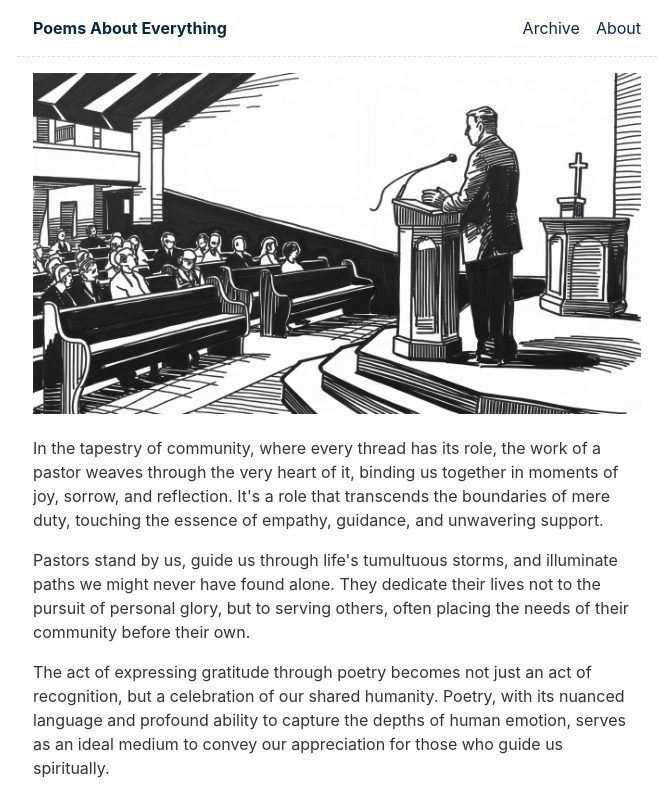
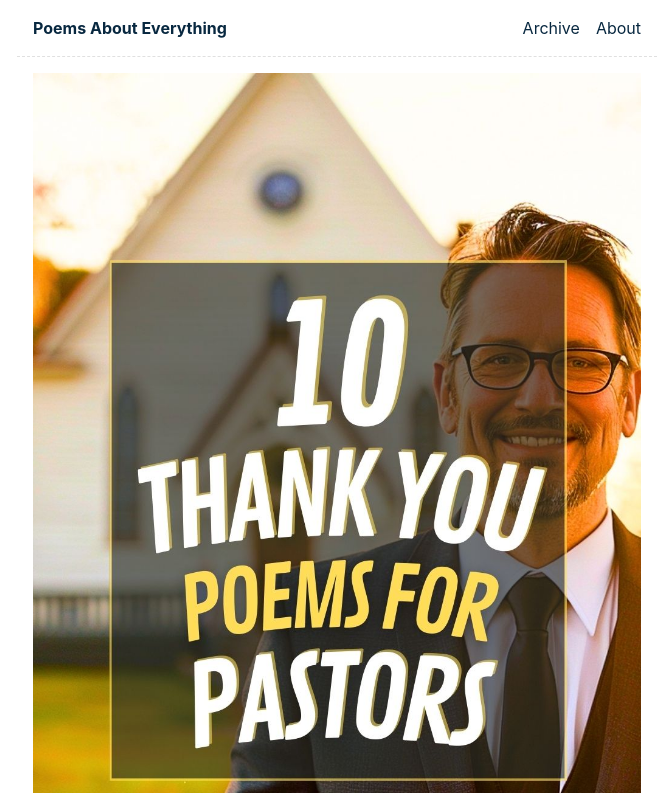
Before and after one commit to mcironlung/Poems-Blog-11ty, an Eleventy site: page content/blog/thank-you-poems-for-pastors.md in a window 1280 px wide. Shown: the top 793 px of the page, without its empty margins (303-975 px from the left). Built offline with nearby package versions, Linux system fonts and the light colour scheme; Eleventy itself is replaced by a stand-in of ours; files that its build step writes are made by us from their sources; files whose address does not match are found by name; what @zachleat/heading-anchors, zod-validation-error would draw is missing.

Commit message:
images added

```diff
--- a/content/blog/thank-you-poems-for-pastors.md
+++ b/content/blog/thank-you-poems-for-pastors.md
@@ -8,7 +8,7 @@ draft: false
 description: Are you looking to add a little spark to your texts? These 50 flirty text messages are sure to make a hit with your loved one.
 tags: ["poems"]
 ---
-![thank you poems for pastors](../images/thank-you-pastor-poems.jpeg)
+![thank you poems for pastors](../images/thank-you-poems-for-pastors.jpg)
 
 In the tapestry of community, where every thread has its role, the work of a pastor weaves through the very heart of it, binding us together in moments of joy, sorrow, and reflection. It's a role that transcends the boundaries of mere duty, touching the essence of empathy, guidance, and unwavering support.
 
```
Also changed, not shown: content/images/Sand-Ceremony-Poems.jpg (added), content/images/left-right-gift-exchange-poems-for-christmas.jpg (added), content/images/memorial-day-poems.jpg (added), content/images/pastor-appreciation-poems.jpg (added), content/images/poems-about-a-warrior.jpg (added), content/images/poems-about-books.jpg (added), content/images/poems-about-coffee.jpg (added), content/images/poems-about-days.jpg (added), content/images/poems-about-justice.jpg (added), content/images/poems-about-popularity.jpg (added), content/images/poems-about-sailing.jpg (added), content/images/poems-about-walking.jpg (added), content/images/thank-you-pastor-poems.jpeg (deleted), content/images/thank-you-poems-for-pastors.jpg (added), 1 other file.
